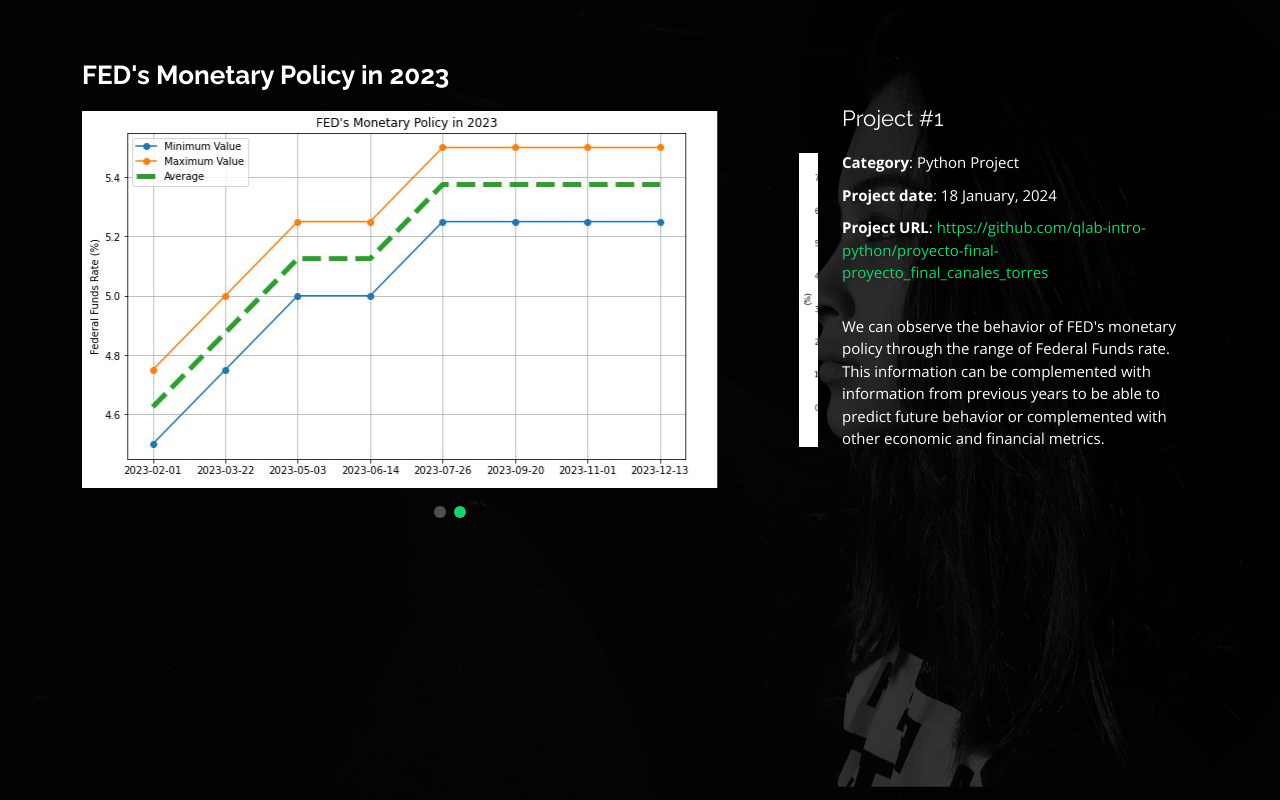
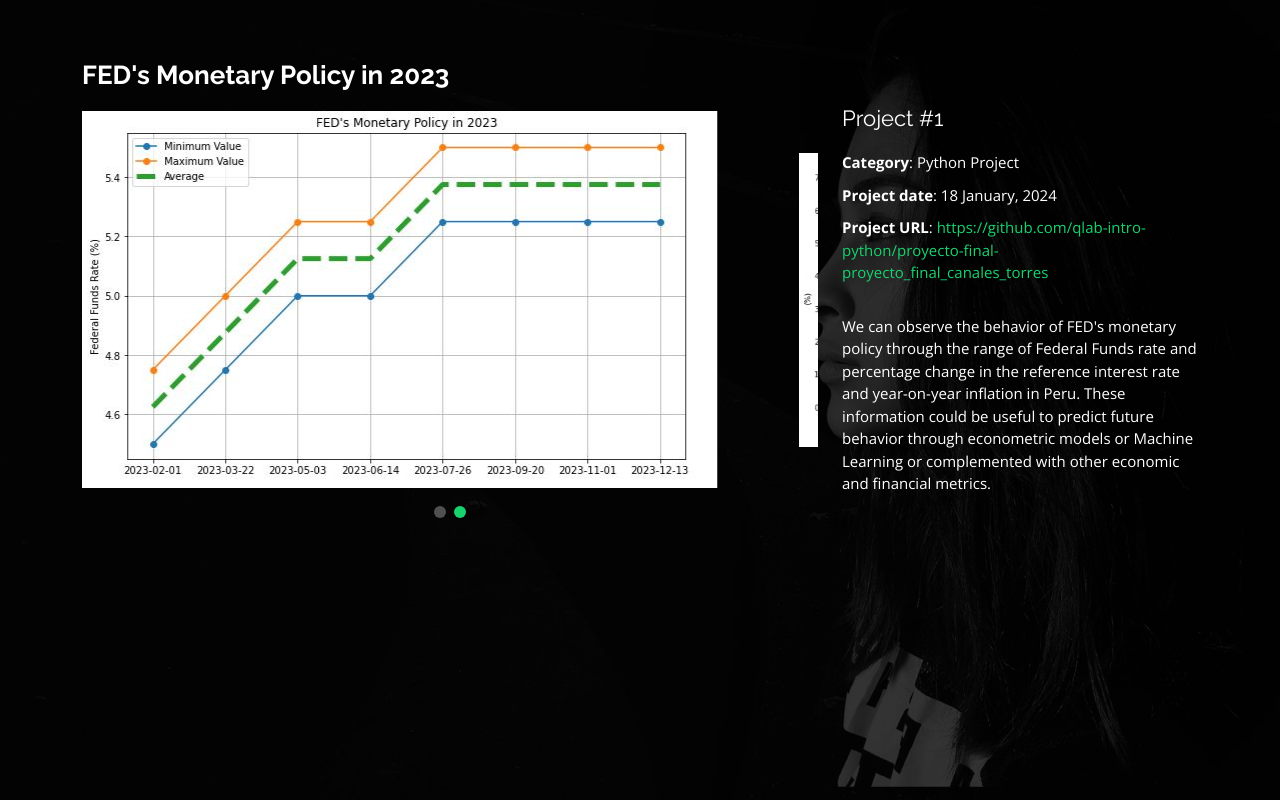
Before and after one commit to nael97-c/NestorCanalesAnyosa, a plain HTML site: page portfolio-details.html in a window 1280 px wide. Drawn offline with nearby package versions, Linux system fonts and the light colour scheme.

Commit message:
Update portfolio-details.html

```diff
--- a/portfolio-details.html
+++ b/portfolio-details.html
@@ -80,7 +80,7 @@
             </ul>
 
             <p>
-              We can observe the behavior of FED's monetary policy through the range of Federal Funds rate. This information can be complemented with information from previous years to be able to predict future behavior or complemented with other economic and financial metrics.
+              We can observe the behavior of FED's monetary policy through the range of Federal Funds rate and percentage change in the reference interest rate and year-on-year inflation in Peru. These information could be useful to predict future behavior through econometric models or Machine Learning or complemented with other economic and financial metrics.
             </p>
           </div>
 
```
